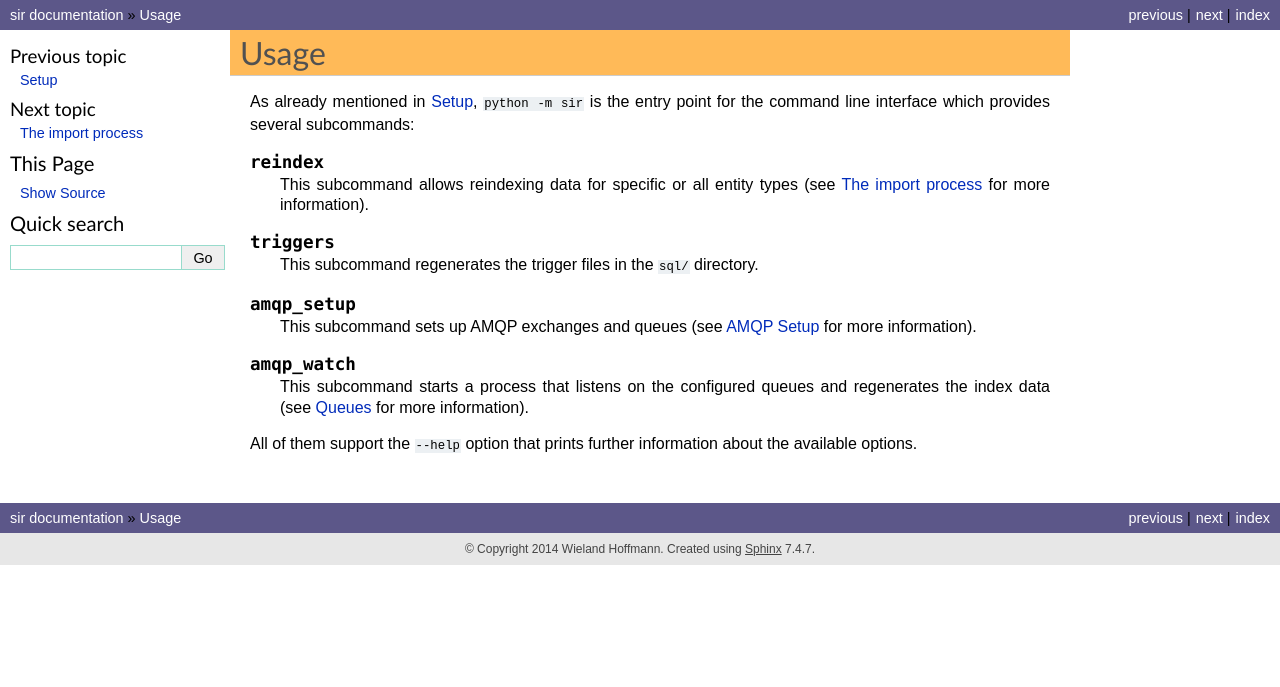
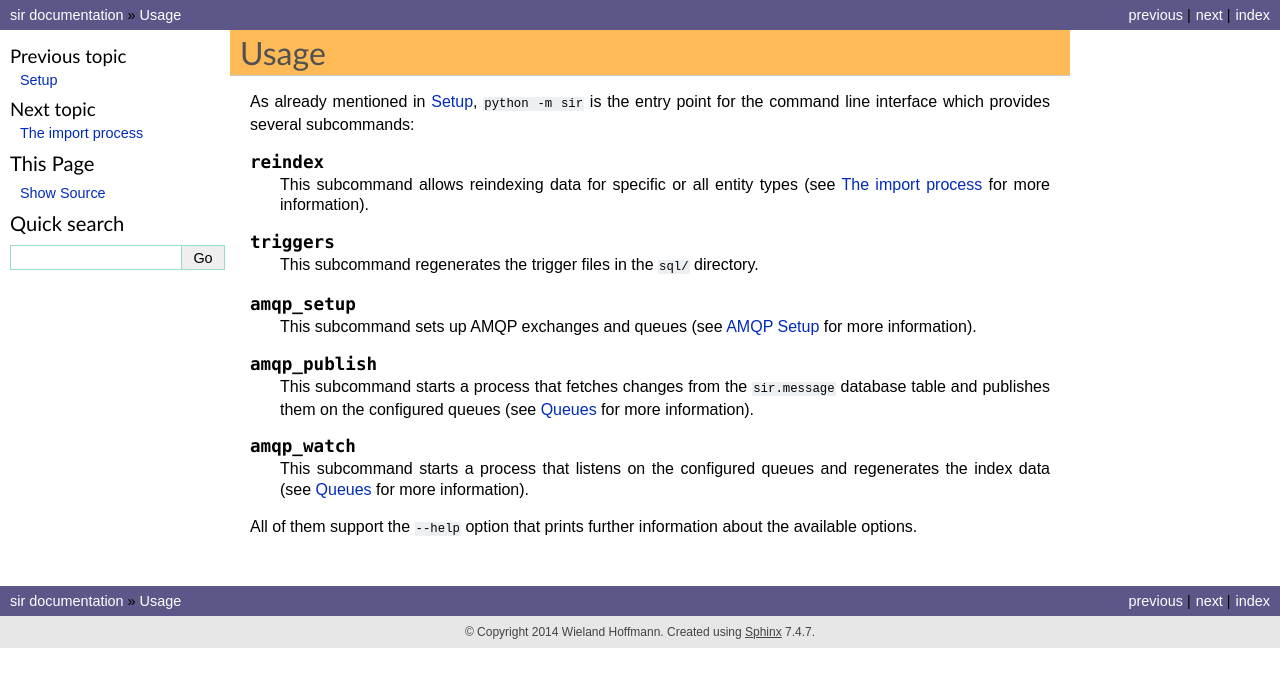
Before and after one commit to metabrainz/sir, a Sphinx documentation site: the page built from docs/source/usage.rst, in a window 1280 px wide. Shown: the top 687 px of the page. Built offline with Sphinx 7.4.7, drawn with Linux system fonts in a browser that asks for light colours; the version number could not be read and is left out.

Commit message:
Added documentation for using sir.message table and amqp_publish

```diff
--- a/docs/source/usage.rst
+++ b/docs/source/usage.rst
@@ -20,6 +20,12 @@ command line interface which provides several subcommands:
    This subcommand sets up AMQP exchanges and queues (see :ref:`amqp` for more
    information).
 
+.. option:: amqp_publish
+
+   This subcommand starts a process that fetches changes from the ``sir.message``
+   database table and publishes them on the configured queues (see :ref:`queue_setup`
+   for more information).
+
 .. option:: amqp_watch
 
    This subcommand starts a process that listens on the configured queues and
```
Also changed, not shown: docs/source/setup/amqp.rst (+35 -5 lines), 1 other file.
